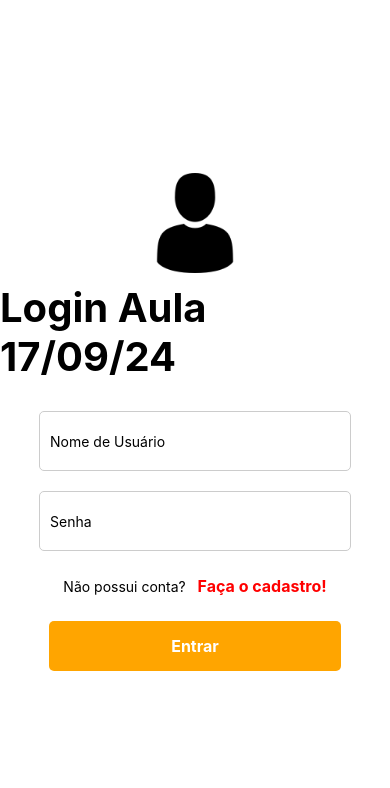
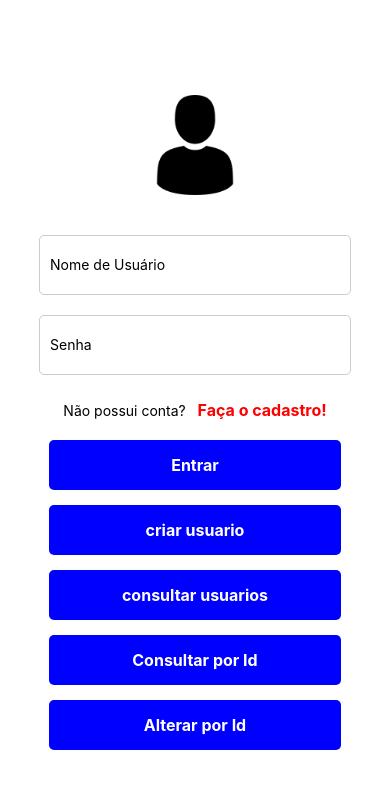
Before and after one commit to carloscastrofilho/my-login-dm2, a React Native app: screen /Login in a window 390 px wide. Shown: the top 788 px of the page. Built offline with nearby package versions, Linux system fonts and the light colour scheme; no server answers.

Commit message:
crud no realtime - ok

```diff
--- a/src/context/auth.tsx
+++ b/src/context/auth.tsx
@@ -41,6 +41,7 @@ export const AuthProvider = ({children}: {children: React.ReactNode}) => {
         }
     },[])
 
+    // login de usuario
     async function SignIn(email:string, password:string) {
        const response = await LogingUser( email, password );
        setUser(response?.user);
@@ -51,6 +52,7 @@ export const AuthProvider = ({children}: {children: React.ReactNode}) => {
 
     }
 
+    // deslogando o usuario
     async function SignOut(){
         const response = await LogoutUser();
         await AsyncStorage.clear().then( ()=> {
@@ -58,7 +60,9 @@ export const AuthProvider = ({children}: {children: React.ReactNode}) => {
         });
     }
 
+    // cria uma conta no firebase
     async function CreateAccount(email:string, password:string){
+
         const response = await CreateUser( email, password );
         setUser(response.user);
         await AsyncStorage.setItem("@RNAuth:user", JSON.stringify(response.user))
--- a/src/routers/routers.tsx
+++ b/src/routers/routers.tsx
@@ -5,13 +5,7 @@ import {useAuth} from '../context/auth'
 import { ActivityIndicator, View } from "react-native";
 
 export default function Routers() {
-  // const {signed, loading } = useContext(AuthContext);
   const {signed, loading } = useAuth();
-  // const { SignIn } = useAuth();
-
-  console.log(signed);
-  console.log('rota',loading);
-
   if (loading){
         return (
             <View style={{flex: 1, justifyContent:'center', alignItems: 'center'}}>
--- a/src/services/database/firebase.tsx
+++ b/src/services/database/firebase.tsx
@@ -2,6 +2,7 @@ import AsyncStorage from "@react-native-async-storage/async-storage";
 import { initializeApp } from "firebase/app";
 import { initializeAuth, getReactNativePersistence } from "firebase/auth";
 import "firebase/analytics";
+import { getDatabase } from "firebase/database";
 
 const firebaseConfig = {
   apiKey: process.env.EXPO_PUBLIC_APIKEY,
@@ -9,7 +10,8 @@ const firebaseConfig = {
   projectId: process.env.EXPO_PUBLIC_PROJECTID,
   storageBucket: process.env.EXPO_PUBLIC_STORAGEBUCKET,
   messagingSenderId: process.env.EXPO_PUBLIC_MESSAGINGSENDERID,
-  appId: process.env.EXPO_PUBLIC_APPID
+  appId: process.env.EXPO_PUBLIC_APPID,
+  databaseURL: process.env.EXPO_PUBLIC_DATABASEURL
 };
 
 const app = initializeApp(firebaseConfig);
@@ -18,4 +20,6 @@ const auth = initializeAuth(app,{
     persistence:getReactNativePersistence(AsyncStorage)
 });
 
+export const db = getDatabase(app);
+
 export {auth};
--- /dev/null
+++ b/src/services/realtime.tsx
@@ -0,0 +1,59 @@
+import { db } from './database/firebase'
+import { set, push, ref, get, update } from "firebase/database";
+
+// novo usuario no banco
+export function newUserApp() {
+    const newDocRed = push(ref(db, "usuarios"))
+    set(newDocRed, {
+        username: "josesilva.gmail",
+        useremail: "josesilva@gmail.com",
+        userimageUrl: "",
+        telefone: "16-9999-1111",
+        uuid: "2"
+    })
+        .then(() => {
+            return { success: true, message: "usuario criado com sucesso" }
+        })
+        .catch((error) => {
+            return { success: false, message: `falha ao Incluir o ususario : ${error.message}` }
+        });
+}
+
+export async function getAllUser() {
+    const usersArray = [];
+    const dbref = ref(db, "usuarios");
+    const snapshot = await get(dbref);
+    if (snapshot.exists()) {
+        usersArray.push(...Object.values(snapshot.val())); // Adiciona os usuários ao array
+        console.log(usersArray);
+        const jsonResponse = JSON.stringify(usersArray); // Converte para JSON
+        return jsonResponse;
+    } else {
+        return null;
+    }
+}
+
+// Consulta usuário por ID - -O7ZXIe4AN_r6_3x_MSQ
+export async function getByIdUser(id: string) {
+    const dbref = ref(db, `usuarios/${id}`);
+    const snapshot = await get(dbref);
+    if (snapshot.exists()) {
+        const userData = snapshot.val();
+        console.log(userData);
+        return userData;
+    } else {
+        return { error: "Usuário não encontrado" };
+    }
+}
+
+// Atualiza usuário por ID
+export async function updateUser(id: string, updatedData: Partial<{
+    username: string; useremail: string; userimageUrl: string; telefone: string; }>) {
+    const dbref = ref(db, `usuarios/${id}`);
+    try {
+        await update(dbref, updatedData);
+        return { success: true, message: "Usuário atualizado com sucesso" };
+    } catch (error) {
+        return { success: false, message: `Falha ao atualizar o usuário: ${error.message}` };
+    }
+}
--- a/src/telas/Login.tsx
+++ b/src/telas/Login.tsx
@@ -2,6 +2,7 @@ import React, { useContext, useState } from 'react';
 import { View, Text, TextInput, TouchableOpacity, StyleSheet, Image} from 'react-native';
 import { NavigationProp, ParamListBase } from '@react-navigation/native';
 import {useAuth} from '../context/auth';
+import { getAllUser, getByIdUser, newUserApp, updateUser } from '../services/realtime';
 interface NavigationProps {
   navigation:NavigationProp<ParamListBase>;
 }
@@ -22,10 +23,34 @@ const Login = ({ navigation }: NavigationProps ) => {
     navigation.navigate('Registrar')
   }
 
+  const onGetAllUser = async ()=>{
+    const lista = getAllUser()
+
+  }
+  const onNewUser = async () =>{
+      const newuser =  newUserApp()
+  }
+
+  const onGetById = async () =>{
+    const uuid = "-O7ZXIe4AN_r6_3x_MSQ"
+    const newuser =  getByIdUser(uuid);
+}
+
+  const onUpdateUser = async () =>{
+    const uuid = "-O7ZXIe4AN_r6_3x_MSQ"
+    const usuario =  {
+      username: "teste gmail",
+      useremail: "teste@gmail.com",
+      userimageUrl: "",
+      telefone: "16-9999-3444"
+  }
+    const newuser =  updateUser(uuid,usuario);
+  }
+
   return (
     <View style={styles.container}>
             <Image source={PlaceholderImage} style={styles.image} />
-            <Text style={styles.titulo}>Login Aula 17/09/24</Text>
+            <Text style={styles.titulo}>{process.env.EXPO_PUBLIC_AULA}</Text>
       <TextInput
         style={styles.input}
         placeholder="Nome de Usuário"
@@ -53,6 +78,27 @@ const Login = ({ navigation }: NavigationProps ) => {
          onPress={onLoginClick}>
         <Text style={styles.textoBotao}>Entrar</Text>
       </TouchableOpacity>
+
+      <TouchableOpacity style={styles.botao}
+         onPress={onNewUser}>
+        <Text style={styles.textoBotao}>criar usuario</Text>
+      </TouchableOpacity>
+
+      <TouchableOpacity style={styles.botao}
+         onPress={onGetAllUser}>
+        <Text style={styles.textoBotao}>consultar usuarios</Text>
+      </TouchableOpacity>
+
+      <TouchableOpacity style={styles.botao}
+         onPress={onGetById}>
+        <Text style={styles.textoBotao}>Consultar por Id</Text>
+      </TouchableOpacity>
+
+      <TouchableOpacity style={styles.botao}
+         onPress={onUpdateUser}>
+        <Text style={styles.textoBotao}>Alterar por Id</Text>
+      </TouchableOpacity>
+
     </View>
 
 
@@ -94,13 +140,13 @@ const styles = StyleSheet.create({
     paddingHorizontal: 10,
   },
   botao: {
-    backgroundColor: 'orange',
+    backgroundColor: 'blue',
     width: '75%',
     height: 50,
     justifyContent: 'center',
     alignItems: 'center',
     borderRadius: 5,
-    marginTop: 10,
+    marginTop: 5,
   },
   textoBotao: {
     color: '#ffffff',
--- a/src/telas/Registrar.tsx
+++ b/src/telas/Registrar.tsx
@@ -28,8 +28,8 @@ const Registrar = ({navigation}:NavigationProps) => {
        return
     }
 
-   const response = await CreateAccount(email, senha ) ;
-   console.log(response) ;
+    const response = await CreateAccount(email, senha ) ;
+
   }
 
   const onHandleClickLogin = () => {
```
